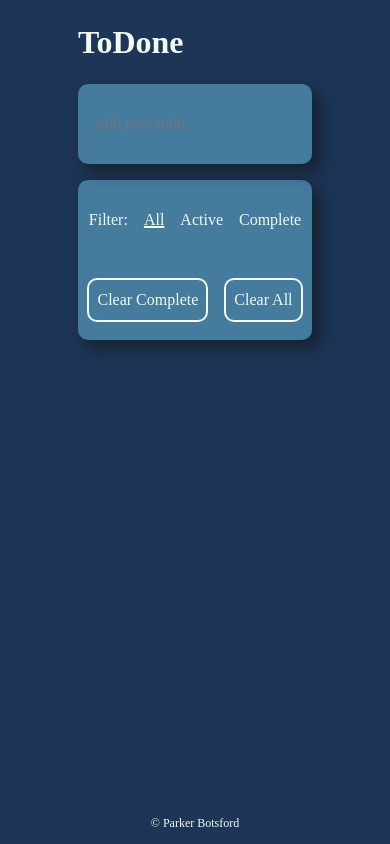
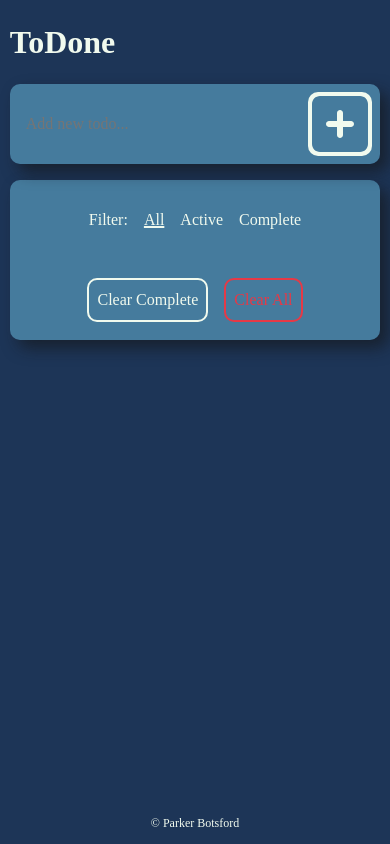
Before and after one commit to parbots/todone, a Next.js app: page / in a window 390 px wide. Built offline with nearby package versions, Linux system fonts and the light colour scheme.

Commit message:
Change view and accessablity for smaller viewports

```diff
--- a/components/AddItemForm/AddItemForm.module.css
+++ b/components/AddItemForm/AddItemForm.module.css
@@ -1,7 +1,6 @@
 .form {
     position: relative;
 
-    width: 60vw;
     height: 5rem;
 
     display: flex;
@@ -26,9 +25,11 @@
 
     color: var(--color);
     background-color: var(--highlight-color);
+
+    transition: outline-color 0.2s;
 }
 
-.form .itemInput:focus {
+.form[data-valid='false'] .itemInput:focus {
     outline: solid 2px var(--red);
 }
 
@@ -81,3 +82,13 @@
 .addItemButton:hover .addItemIcon {
     background-color: var(--selected);
 }
+
+@media (max-width: 700px) {
+    .addItemButton {
+        transform: scale(1);
+    }
+
+    .form[data-valid='false'] .addItemButton .addItemIcon {
+        background-color: var(--red);
+    }
+}
--- a/components/Footer/Footer.module.css
+++ b/components/Footer/Footer.module.css
@@ -13,3 +13,9 @@
 .copyright {
     font-size: 12px;
 }
+
+@media (max-width: 700px) {
+    .footer {
+        width: 95vw;
+    }
+}
--- a/components/Header/Header.module.css
+++ b/components/Header/Header.module.css
@@ -9,3 +9,9 @@
     color: var(--color);
     background-color: var(--background-color);
 }
+
+@media (max-width: 700px) {
+    .header {
+        width: 95vw;
+    }
+}
--- a/components/Item/Item.module.css
+++ b/components/Item/Item.module.css
@@ -1,5 +1,4 @@
 .item {
-    width: 60vw;
     height: 5rem;
 
     display: flex;
@@ -130,3 +129,13 @@
 .removeItemButton:hover .removeItemIcon {
     background-color: var(--red);
 }
+
+@media (max-width: 700px) {
+    .removeItemButton {
+        transform: scale(1);
+    }
+
+    .removeItemIcon {
+        background-color: var(--red);
+    }
+}
--- a/components/ListOptions/ListOptions.module.css
+++ b/components/ListOptions/ListOptions.module.css
@@ -14,7 +14,6 @@
 }
 
 .section {
-    width: 60vw;
     height: 5rem;
 
     display: flex;
@@ -58,3 +57,10 @@
     color: var(--red);
     border-color: var(--red);
 }
+
+@media (max-width: 700px) {
+    .clearAllButton {
+        color: var(--red);
+        border-color: var(--red);
+    }
+}
--- a/styles/HomePage.module.css
+++ b/styles/HomePage.module.css
@@ -3,16 +3,22 @@
 
     display: flex;
     flex-direction: column;
-    justify-content: center;
     align-items: center;
 
     background-color: var(--background-color);
 }
 
 .main {
+    width: 60vw;
     min-height: 85vh;
 
     display: flex;
     flex-direction: column;
     gap: 1rem;
 }
+
+@media (max-width: 700px) {
+    .main {
+        width: 95vw;
+    }
+}
```
